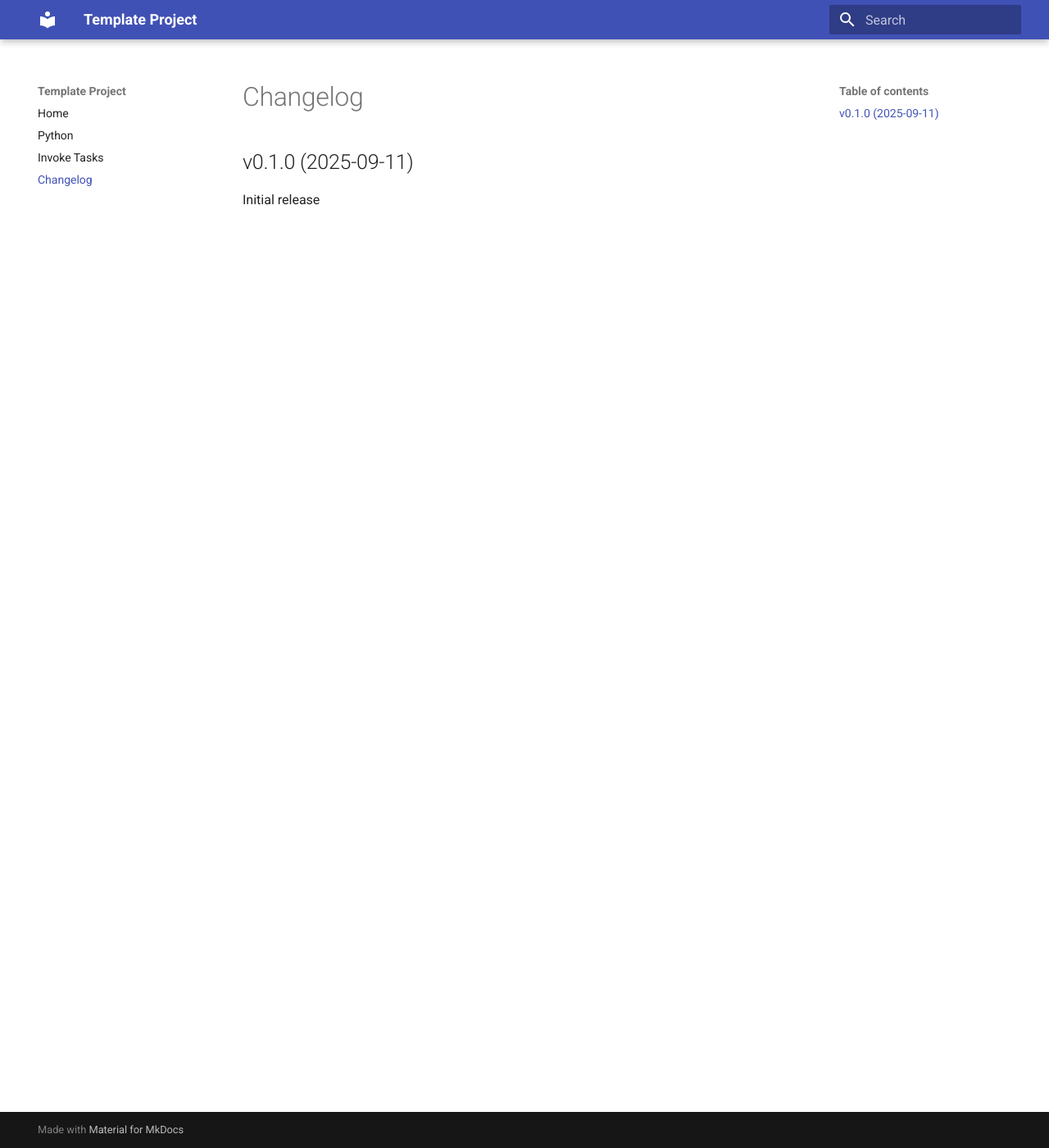
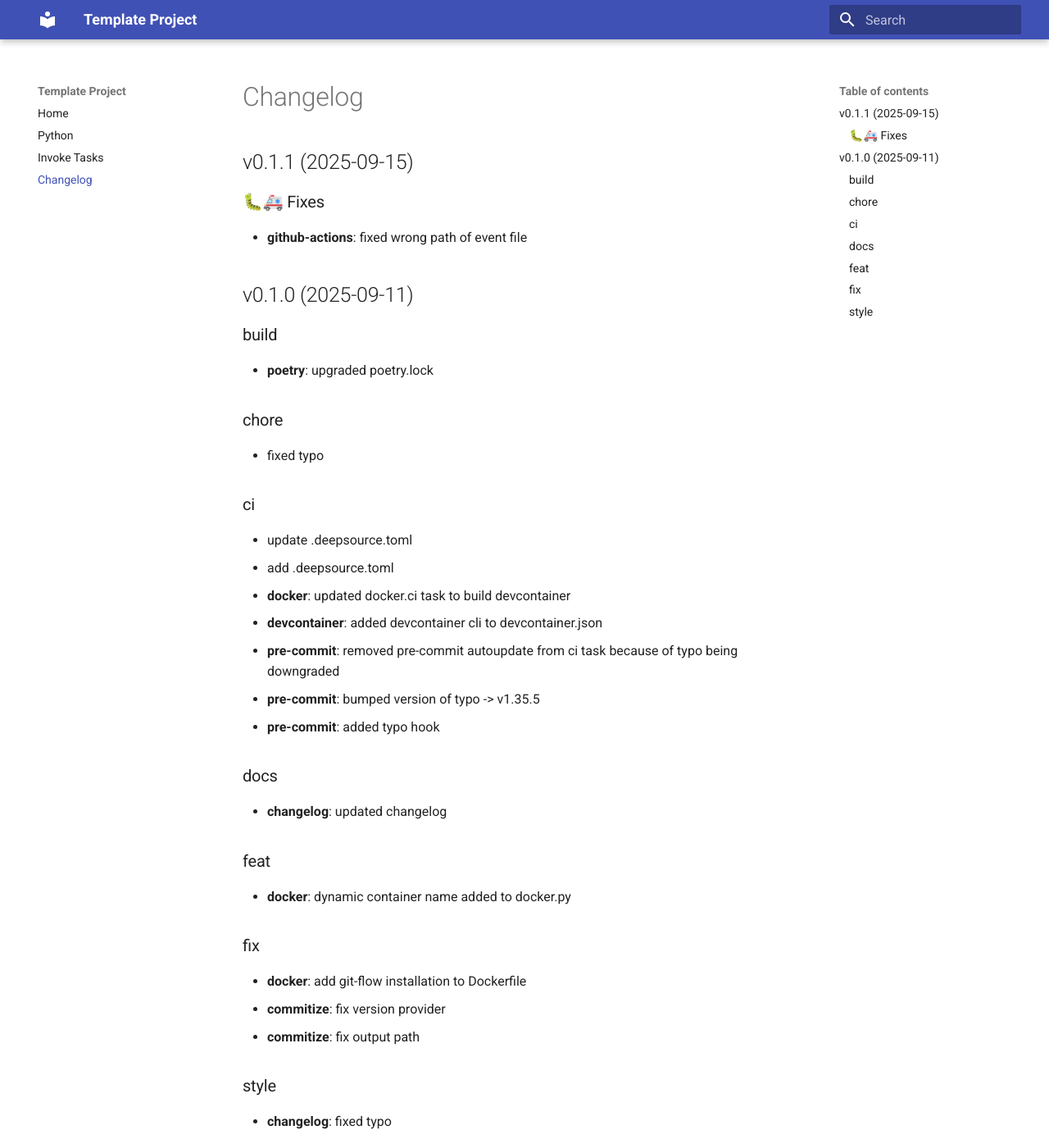
Before and after one commit to tigitlabs/pyt-cli-cookie, an MkDocs documentation site: the page built from docs/changelog.md, in a window 1280 px wide and 1400 px high. Shown: the whole window at 82% size. Built offline with MkDocs 1.6.1 and Material for MkDocs 9.7.7, drawn with Linux system fonts in a browser that asks for light colours.

Commit message:
🔖 v0.1.1

```diff
--- a/docs/changelog.md
+++ b/docs/changelog.md
@@ -1,3 +1,43 @@
+## v0.1.1 (2025-09-15)
+
+### 🐛🚑️ Fixes
+
+- **github-actions**: fixed wrong path of event file
+
 ## v0.1.0 (2025-09-11)
 
-Initial release
+### build
+
+- **poetry**: upgraded poetry.lock
+
+### chore
+
+- fixed typo
+
+### ci
+
+- update .deepsource.toml
+- add .deepsource.toml
+- **docker**: updated docker.ci task to build devcontainer
+- **devcontainer**: added devcontainer cli to devcontainer.json
+- **pre-commit**: removed pre-commit autoupdate from ci task because of typo being downgraded
+- **pre-commit**: bumped version of typo -> v1.35.5
+- **pre-commit**: added typo hook
+
+### docs
+
+- **changelog**: updated changelog
+
+### feat
+
+- **docker**: dynamic container name added to docker.py
+
+### fix
+
+- **docker**: add git-flow installation to Dockerfile
+- **commitize**: fix version provider
+- **commitize**: fix output path
+
+### style
+
+- **changelog**: fixed typo
--- a/pyproject.toml
+++ b/pyproject.toml
@@ -1,6 +1,6 @@
 [project]
 name = "pyt-template"
-version = "0.1.0"
+version = "0.1.1"
 description = ""
 authors = [{ name = "Timur Yigit", email = "timur@tigitlabs.com" }]
 readme = "README.md"
```
Also changed, not shown: README.md (+1 -1 lines), 5 other files.
